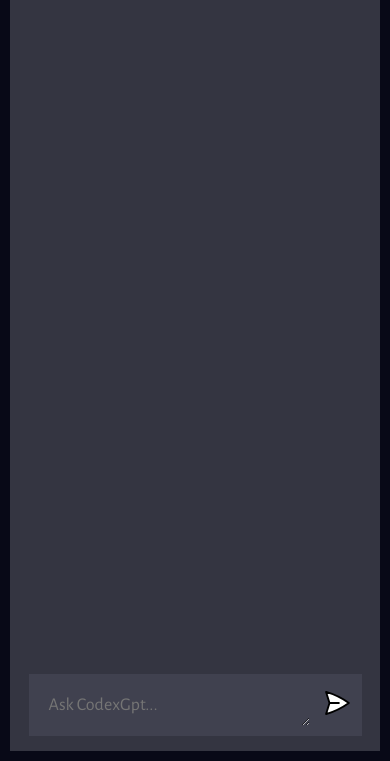
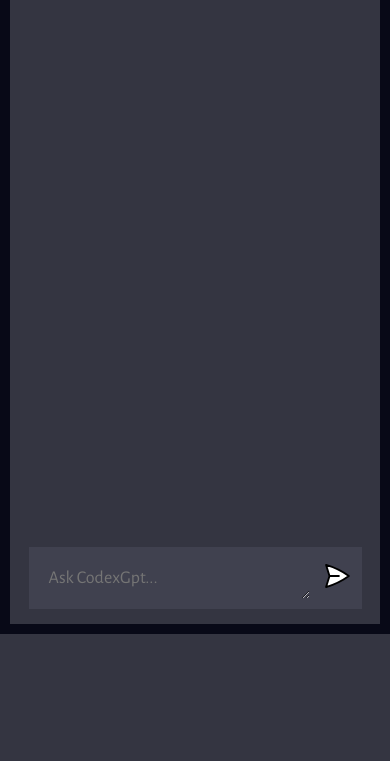
Before and after one commit to Sanket12122003/MyCodexGpt, a website built with Vite: page client/index.html in a window 390 px wide. Shown: the part 83-844 px from the top of the page. Built offline with nearby package versions, Linux system fonts and the light colour scheme.

Commit message:
first changes

```diff
--- a/client/style.css
+++ b/client/style.css
@@ -165,7 +165,10 @@ form img {
 /* mobile device */
 @media (max-width: 768px) {
   body{
-    height: 90vh;
+    height: 80vh;
+  }
+  #app{
+    height: 85vh;
   }
 
   #chat_container {
```
